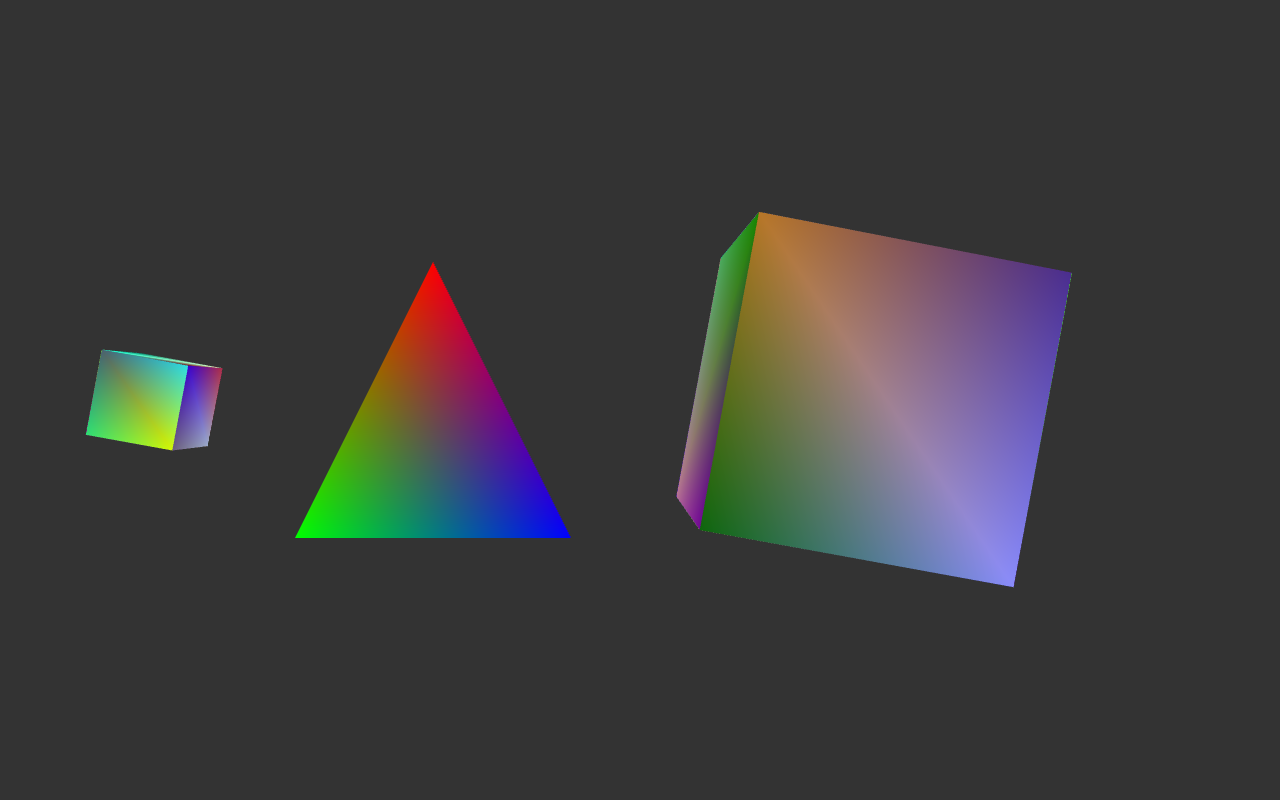
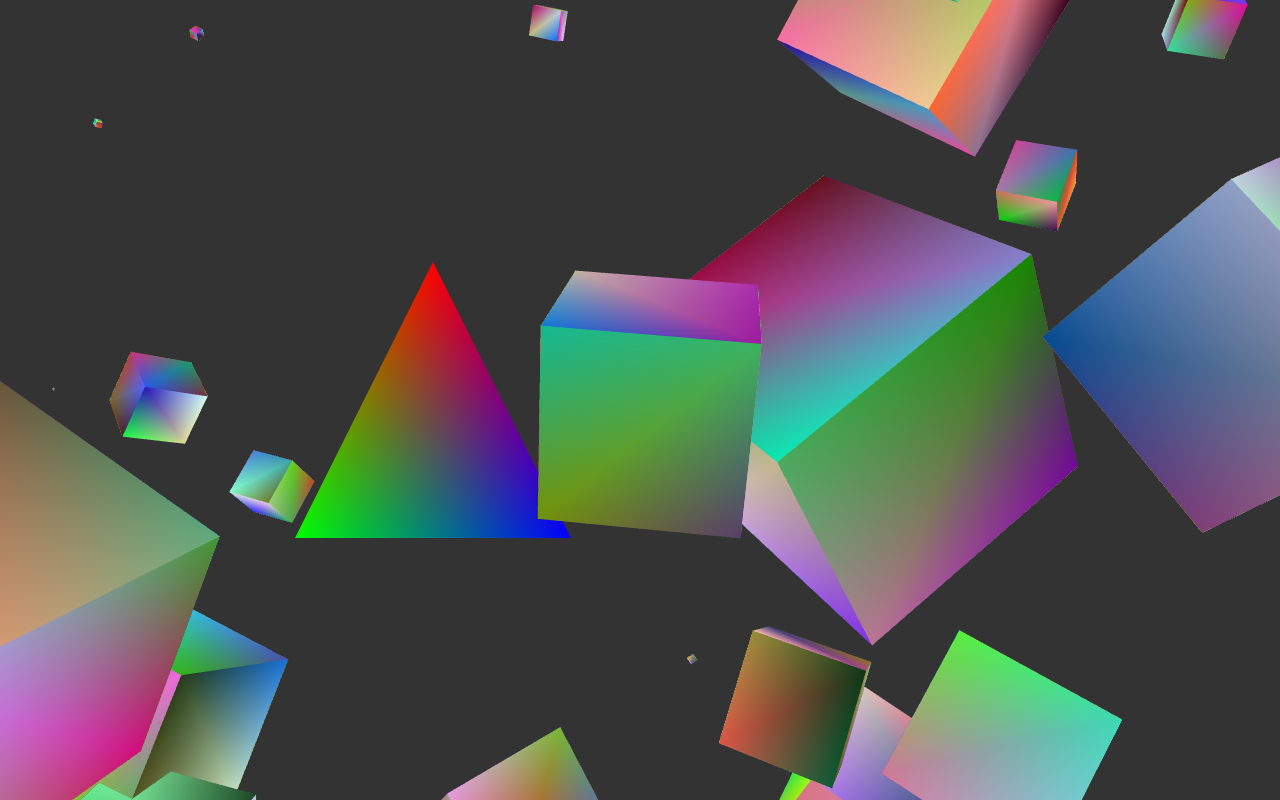
Before and after one commit to jacksonjw12/Asteroids3DWebGL, a plain HTML site: page index.html in a window 1280 px wide. Drawn offline with Linux system fonts and the light colour scheme; animation ran at ten frames a second.

Commit message:
added for loop to add objets -stress test

```diff
--- a/index.html
+++ b/index.html
@@ -207,8 +207,11 @@ body {
 		//objects.push(cube);
 		var cube = cubeObject(1,new point3d(3,0,0), new point3d(0,0,0));
 		objects.push(cube);
-		var cube2 = cubeObject(.3,new point3d(-2,0,0), new point3d(0,0,0));
-		objects.push(cube2);
+		for(var j = 0; j<100; j++){
+
+            var cube2 = cubeObject(Math.random(),new point3d(Math.random()*20-10,Math.random()*20-10,Math.random()*20-10), new point3d(Math.random(),Math.random(),Math.random()));
+            objects.push(cube2);
+        }
 
 		/*
        squareVertexPositionBuffer = gl.createBuffer();
@@ -338,9 +341,9 @@ body {
 			rSquare += (75 * elapsed) / 1000.0;
 
 			for(var i =  0; i<objects.length; i++){
-				objects[i].rotation.x+=.1;
-				objects[i].rotation.y+=.1;
-				objects[i].rotation.z+=.1;
+				objects[i].rotation.x+=.01;
+				objects[i].rotation.y+=.01;
+				objects[i].rotation.z+=.01;
 			}
 			screenPos = Math.sin(ticks/100)*2
 
```
